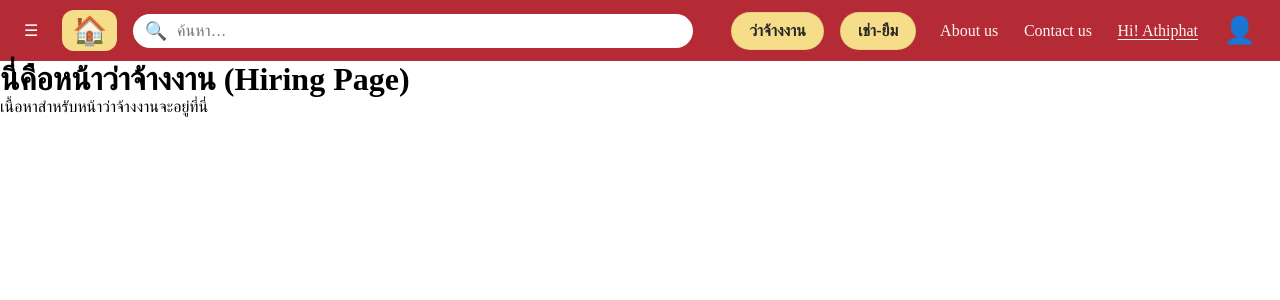
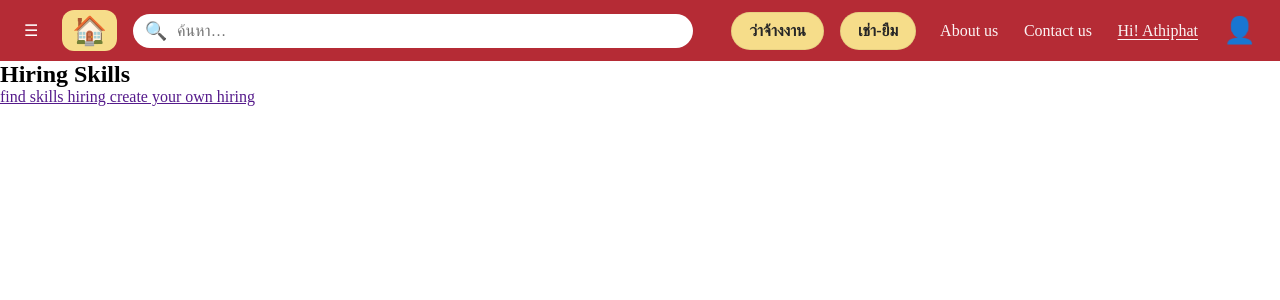
Before and after one commit to athiphat67/LorbMore, a Django app: page /hiring/ in a window 1280 px wide. Shown: the top 300 px of the page. Run offline with Django 5.2, Linux system fonts and the light colour scheme.

Commit message:
add info hiring

```diff
--- a/pages/templates/pages/hiring.html
+++ b/pages/templates/pages/hiring.html
@@ -2,6 +2,24 @@
 {% load static %}
 
 {% block content %}
-    <h1>นี่คือหน้าว่าจ้างงาน (Hiring Page)</h1>
-    <p>เนื้อหาสำหรับหน้าว่าจ้างงานจะอยู่ที่นี่</p>
-    {% endblock %}
+<h2 class="text-3xl font-bold mb-6 text-gray-800"> Hiring Skills</h2>
+<a href=""> find skills hiring </a>
+<a href=""> create your own hiring</a>
+<div class="grid grid-cols-2 sm:grid-cols-3 lg:grid-cols-4 gap-4">
+    {% for item in hiring_items %}
+    <div class="bg-white rounded-lg shadow-md overflow-hidden transition hover:shadow-lg">
+        <a href="{% url 'detail_post' item.id %}">
+            <img src="{{ item.image_url }}" alt="{{ item.title }}" class="w-full h-40 object-cover">
+        </a>
+
+        <div class="p-3">
+            <p class="text-sm font-semibold text-gray-800">{{ item.title }}</p>
+            <p class="text-base font-bold text-gray-900 mt-1">{{ item.price_detail }}</p>
+            <p class="text-base font-bold text-gray-900 mt-1">{{ item.categories }}</p>
+            <a href="{% url 'detail_post' item.id %}" class="block text-center mt-2 py-2 border border-blue-500 text-blue-500 rounded hover:bg-blue-50">
+                VIEW
+            </a>
+        </div>
+        {% endfor %}
+    </div>
+{% endblock %}
```
